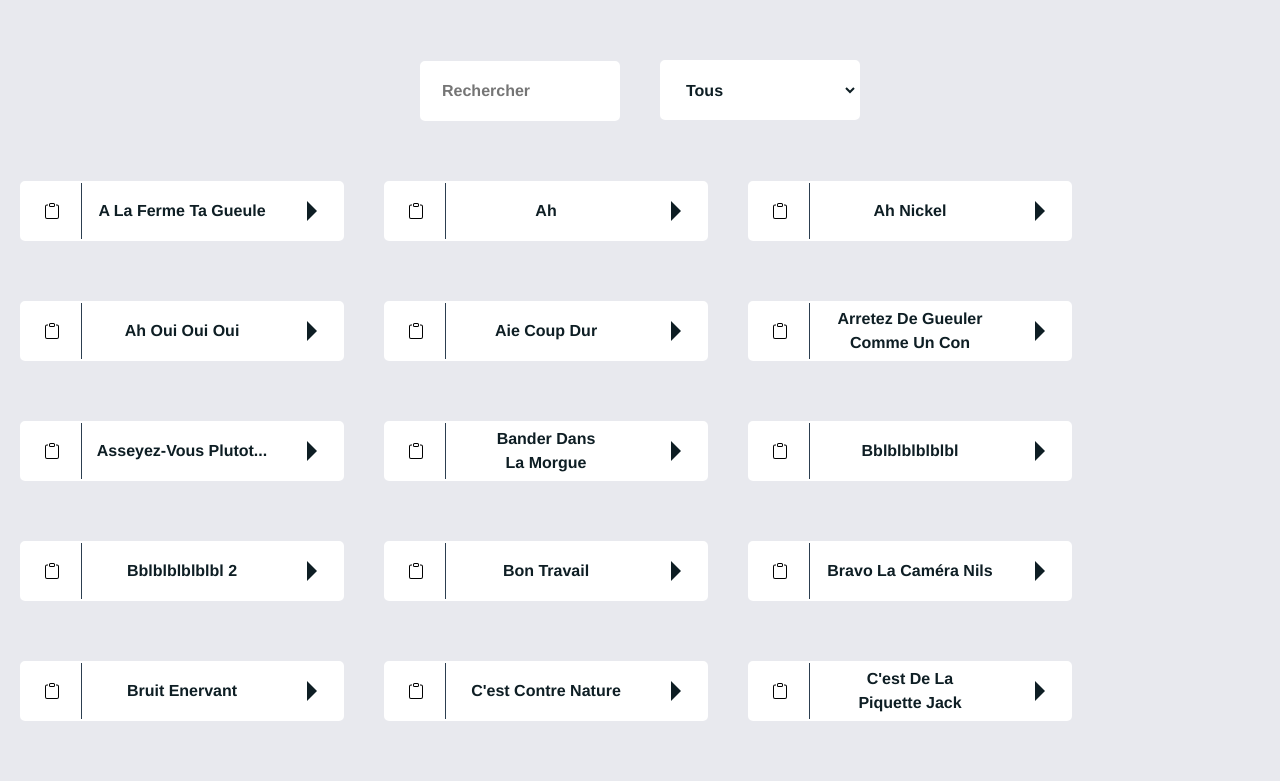
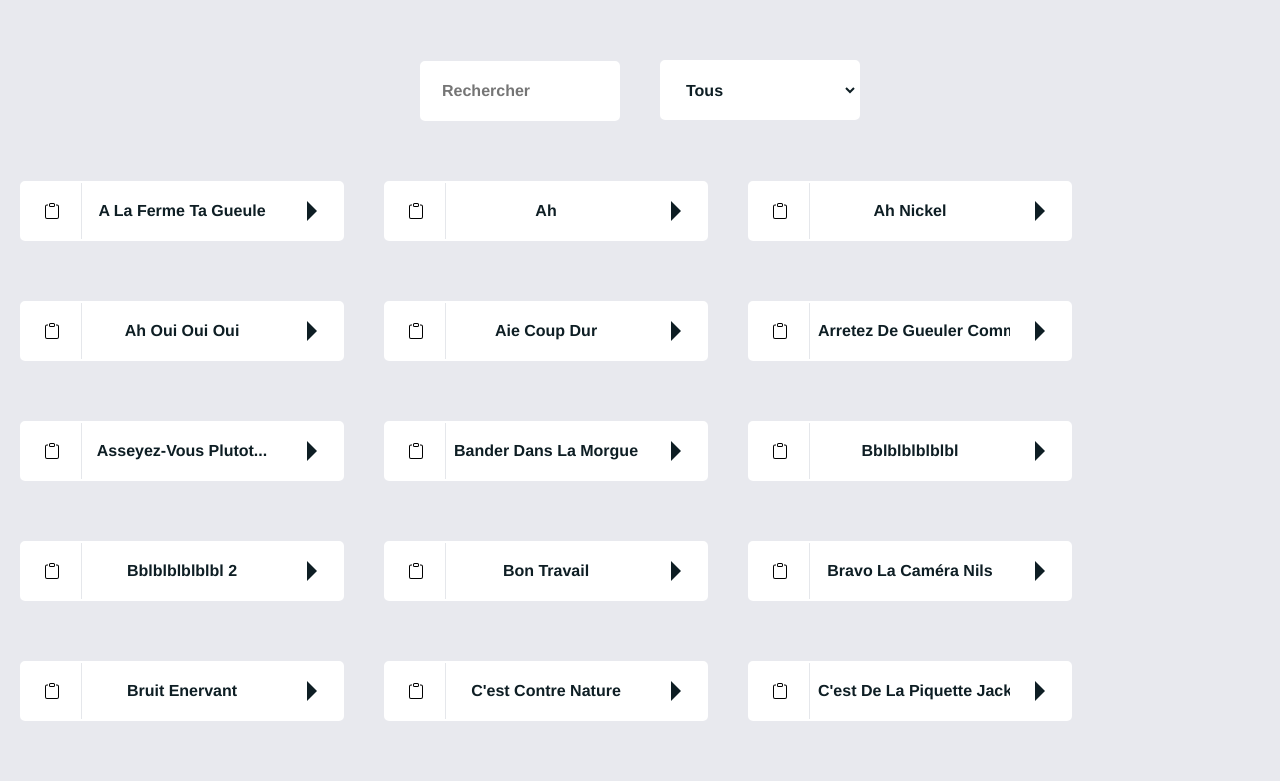
Before and after one commit to jeremio/soundboard, a Vue app: page / in a window 1280 px wide. Shown: the top 781 px of the page. Built offline with nearby package versions, Linux system fonts and the light colour scheme.

Commit message:
better button

```diff
--- a/src/auto-imports.d.ts
+++ b/src/auto-imports.d.ts
@@ -71,7 +71,7 @@ declare global {
 // for type re-export
 declare global {
   // @ts-ignore
-  export type { Component, ComponentPublicInstance, ComputedRef, ExtractDefaultPropTypes, ExtractPropTypes, ExtractPublicPropTypes, InjectionKey, PropType, Ref, VNode, WritableComputedRef } from 'vue'
+  export type { Component, ComponentPublicInstance, ComputedRef, DirectiveBinding, ExtractDefaultPropTypes, ExtractPropTypes, ExtractPublicPropTypes, InjectionKey, PropType, Ref, MaybeRef, MaybeRefOrGetter, VNode, WritableComputedRef } from 'vue'
   import('vue')
 }
 // for vue template auto import
--- a/src/components/Bouton.vue
+++ b/src/components/Bouton.vue
@@ -1,26 +1,45 @@
 <template>
-  <div class="bouton">
-    <div class="action copy-cursor" @click="copyURL(sound.src)">
+  <div>
+    <div class="sound-button" :class="{ 'is-playing': isPlaying }">
+      <button
+        class="action copy-button"
+        :title="t.copyUrl"
+        @click="copyURL"
+      >
         <img :src="copySVG" alt="copy url">
-    </div>
-    <p class="action label">
+      </button>
+
+      <p class="action label" :title="sound.label">
         {{ sound.label }}
       </p>
-    <div
-      class="action"
-      @click="toggle(sound.id.toString())"
+
+      <button
+        class="action play-button"
+        :aria-label="isPlaying ? t.pause : t.play"
+        @click="toggle"
       >
-      <div class="triangle_square" :class="{ 'is-playing': isPlaying }" />
+        <div class="triangle_square" />
+      </button>
+
+      <div v-show="isPlaying" class="progress-container">
+        <div class="progress-bar" :style="{ width: `${progress}%` }" />
+        <span class="time">{{ formatTime(currentTime) }} / {{ formatTime(duration) }}</span>
       </div>
+
       <audio
-      :id="sound.id.toString()"
-      controls
-      :class="{ 'is-playing': isPlaying }"
-      @play="isPlaying = true"
-      @pause="isPlaying = false"
-    >
-      <source :src="`/sounds/${sound.src}`">
-    </audio>
+        ref="audioRef"
+        :src="`/sounds/${sound.src}`"
+        @play="onPlay"
+        @pause="onPause"
+        @ended="onEnded"
+        @timeupdate="onTimeUpdate"
+        @loadedmetadata="onLoadedMetadata"
+      />
+    </div>
+
+    <div v-if="showToast" class="toast" role="alert">
+      {{ toastMessage }}
+    </div>
   </div>
 </template>
 
@@ -28,112 +47,198 @@
 import copySVG from '~/assets/copy.svg'
 import type { MySound } from '~/types/MySound'
 
-defineProps<{
+const props = defineProps<{
   sound: MySound
 }>()
 
-const isPlaying = shallowRef(false)
+const audioRef = ref<HTMLAudioElement>()
+const isPlaying = ref(false)
+const currentTime = ref(0)
+const duration = ref(0)
+const showToast = ref(false)
+const toastMessage = ref('')
 
-function play(id: string) {
-  const audioElement = document.getElementById(id) as HTMLAudioElement
-  audioElement.play()
+const t = {
+  copyUrl: 'Copier l\'URL',
+  play: 'Lire',
+  pause: 'Pause',
+  urlCopied: 'URL copiée dans le presse-papier',
+  copyError: 'Erreur lors de la copie de l\'URL',
+}
+
+const progress = computed(() => {
+  if (!duration.value)
+    return 0
+  return (currentTime.value / duration.value) * 100
+})
+
+function formatTime(seconds: number): string {
+  const minutes = Math.floor(seconds / 60)
+  const remainingSeconds = Math.floor(seconds % 60)
+  return `${minutes}:${remainingSeconds.toString().padStart(2, '0')}`
+}
+
+function showToastMessage(message: string, duration = 3000) {
+  toastMessage.value = message
+  showToast.value = true
+  setTimeout(() => {
+    showToast.value = false
+  }, duration)
+}
+
+async function copyURL() {
+  try {
+    const url = new URL(`/sounds/${props.sound.src}`, window.location.origin)
+    await navigator.clipboard.writeText(url.href)
+    showToastMessage(t.urlCopied)
+  }
+  catch (e) {
+    console.error(e)
+    showToastMessage(t.copyError)
+  }
+}
+
+function toggle() {
+  if (!audioRef.value)
+    return
+
+  if (isPlaying.value) {
+    audioRef.value.pause()
+  }
+  else {
+    audioRef.value.play()
+  }
+}
+
+// Gestionnaires d'événements audio
+function onPlay() {
   isPlaying.value = true
 }
 
-function stop(id: string) {
-  const audioElement = document.getElementById(id) as HTMLAudioElement
-  audioElement.pause()
-  audioElement.currentTime = 0
+function onPause() {
   isPlaying.value = false
 }
 
-function toggle(id: string) {
-  if (isPlaying.value) {
-    stop(id)
-  }
-  else {
-    play(id)
-  }
+function onEnded() {
+  isPlaying.value = false
+  currentTime.value = 0
 }
 
-async function copyURL(mytext: string) {
-  try {
-    const url = `/sounds/${mytext}`
-    const imageUrl = new URL(url, import.meta.url)
-    await navigator.clipboard.writeText(imageUrl.href)
+function onTimeUpdate() {
+  if (!audioRef.value)
+    return
+  currentTime.value = audioRef.value.currentTime
 }
-  catch (e) {
-    console.log(e)
-  }
+
+function onLoadedMetadata() {
+  if (!audioRef.value)
+    return
+  duration.value = audioRef.value.duration
 }
 </script>
 
 <style scoped>
-.bouton {
+.sound-button {
   background-color: white;
   display: flex;
-  margin: 30px 20px;
+  align-items: center;
+  margin: 1.875rem 1.25rem;
   position: relative;
-  border-radius: 5px;
-  border: 2px solid white;
-  height: 60px;
+  border-radius: 0.3125rem;
+  border: 0.125rem solid white;
+  height: 3.75rem;
+  transition: box-shadow 0.3s ease;
+}
+
+.sound-button:hover {
+  box-shadow: 0 0.25rem 0.75rem rgba(0, 0, 0, 0.1);
 }
 
 .action {
-  width: 60px;
-  background: white;
+  width: 3.75rem;
+  height: 100%;
   display: grid;
   place-items: center;
-
-  &:has(.triangle_square){
+  border: none;
+  background: transparent;
   cursor: pointer;
-  }
-  &:hover, &:focus {
-    border-color: #0e1e24;
-    border-width: 2px;
-
-  }
+  transition: background-color 0.2s;
 }
 
-.copy-cursor {
-  cursor: copy;
-  border-right: 1px solid;
+.action:hover {
+  background-color: rgba(14, 30, 36, 0.05);
+}
+
+.copy-button {
+  border-right: 0.0625rem solid #e5e7eb;
 }
 
 .label {
   color: #0e1e24;
   font-weight: bold;
   text-transform: capitalize;
-  padding: 0 8px;
-  width: 200px;
+  padding: 0 0.5rem;
+  width: 12.5rem;
+  white-space: nowrap;
+  overflow: hidden;
+  text-overflow: ellipsis;
 }
 
 .triangle_square {
   width: 0;
   height: 0;
-  border-left: 10px solid #0e1e24;
-  border-top: 10px solid transparent;
-  border-bottom: 10px solid transparent;
-  display: block;
-  transition: all 0.5s;
-
-  &.is-playing {
-    border-bottom: 10px solid #0e1e24;
-    border-top: 10px solid #0e1e24;
-    border-right: 10px solid #0e1e24;
-    transition: all 0.5s;
-  }
+  border-left: 0.625rem solid #0e1e24;
+  border-top: 0.625rem solid transparent;
+  border-bottom: 0.625rem solid transparent;
+  transition: all 0.3s;
 }
 
-audio {
-  visibility: hidden;
+.is-playing .triangle_square {
+  border: none;
+  width: 1.25rem;
+  height: 1.25rem;
+  background-color: #0e1e24;
+}
+
+.progress-container {
   position: absolute;
-  top: 60px;
+  bottom: -1.25rem;
   left: 0;
   width: 100%;
+  height: 0.25rem;
+  background-color: #e5e7eb;
+  border-radius: 0.125rem;
+}
 
-  &.is-playing {
-    visibility: visible;
+.progress-bar {
+  height: 100%;
+  background-color: #0e1e24;
+  border-radius: 0.125rem;
+  transition: width 0.1s linear;
 }
+
+.time {
+  position: absolute;
+  right: 0;
+  bottom: -1.25rem;
+  font-size: 0.75rem;
+  color: #6b7280;
+}
+
+.toast {
+  position: fixed;
+  bottom: 1.25rem;
+  right: 1.25rem;
+  background-color: #0e1e24;
+  color: white;
+  padding: 0.75rem 1rem;
+  border-radius: 0.3125rem;
+  animation: fadeInOut 3s ease-in-out;
+  z-index: 1000;
+}
+
+@keyframes fadeInOut {
+  0%, 100% { opacity: 0; }
+  10%, 90% { opacity: 1; }
 }
 </style>
```
Lines whose indentation alone changed are shown as unchanged.
